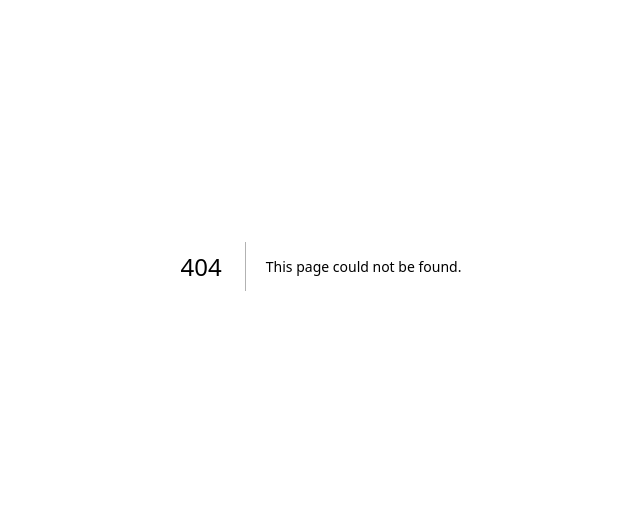
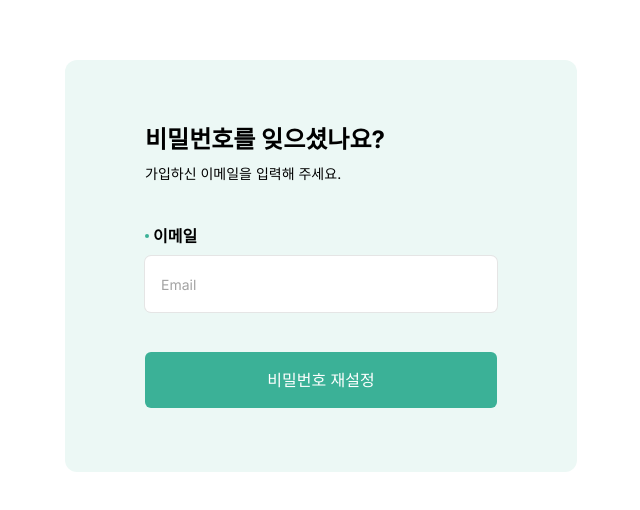
Before and after one commit to avokado-team/avokado-web, a Next.js app: page /find-password in a window 1280 px wide. Before the commit this address had no page. Shown: the part 134-644 px from the top of the page, without its empty margins (319-959 px from the left). Built offline with nearby package versions, Linux system fonts and the light colour scheme.

Commit message:
✨ Add find password feature 🕵️

```diff
--- /dev/null
+++ b/app/(auth)/find-password/actions.ts
@@ -0,0 +1,41 @@
+"use server";
+
+import { redirect } from "next/navigation";
+import { z } from "zod";
+
+const formSchema = z.object({
+  email: z.string().email().toLowerCase(),
+});
+
+export async function findPassword(_: any, formData: FormData) {
+  const data = {
+    email: formData.get("email"),
+  };
+
+  const result = await formSchema.spa(data);
+
+  if (!result.success) {
+    return result.error.flatten();
+  }
+
+  //   const request = await fetch(
+  //     `${process.env.GATEWAY_ENDPOINT!}/user/find-password`,
+  //     {
+  //       method: "POST",
+  //       headers: {
+  //         "Content-Type": "application/json",
+  //       },
+  //       body: JSON.stringify(data),
+  //     }
+  //   );
+
+  //   if (!request.ok) {
+  //     return {
+  //       fieldErrors: {
+  //         password: ["Email is incorrect."],
+  //       },
+  //     };
+  //   }
+
+  redirect("/find-password/done");
+}
--- /dev/null
+++ b/app/(auth)/find-password/done/page.tsx
@@ -0,0 +1,19 @@
+import Link from "next/link";
+
+export default function FindPassword() {
+  return (
+    <div className="mx-auto max-w-lg text-black flex items-center justify-center h-screen">
+      <div className="flex flex-col gap-6 bg-[#ECF8F5] px-20 py-16 w-full rounded-xl">
+        <div className="flex flex-col gap-2">
+          <h1 className="font-bold text-2xl">인증메일을 보내드렸습니다!</h1>
+          <h2 className="text-sm mb-4">
+            입력하신 이메일로 인증절차를 확인해 주세요.
+          </h2>
+        </div>
+        <Link href="/login">
+          <button className="primary-btn h-14">로그인 하러가기</button>
+        </Link>
+      </div>
+    </div>
+  );
+}
--- /dev/null
+++ b/app/(auth)/find-password/page.tsx
@@ -0,0 +1,31 @@
+"use client";
+
+import Input from "@/components/input";
+import Label from "@/components/label";
+import { findPassword } from "./actions";
+import { useFormState } from "react-dom";
+
+export default function FindPassword() {
+  const [state, dispatch] = useFormState(findPassword, null);
+  return (
+    <div className="mx-auto max-w-lg text-black flex items-center justify-center h-screen">
+      <div className="flex flex-col gap-6 bg-[#ECF8F5] px-20 py-16 w-full rounded-xl">
+        <div className="flex flex-col gap-2">
+          <h1 className="font-bold text-2xl">비밀번호를 잊으셨나요?</h1>
+          <h2 className="text-sm mb-4">가입하신 이메일을 입력해 주세요.</h2>
+        </div>
+        <form className="flex flex-col gap-2" action={dispatch}>
+          <Label name="이메일" />
+          <Input
+            required
+            name="email"
+            type="email"
+            placeholder="Email"
+            errors={state?.fieldErrors.email}
+          />
+          <button className="primary-btn h-14 mt-8">비밀번호 재설정</button>
+        </form>
+      </div>
+    </div>
+  );
+}
```
